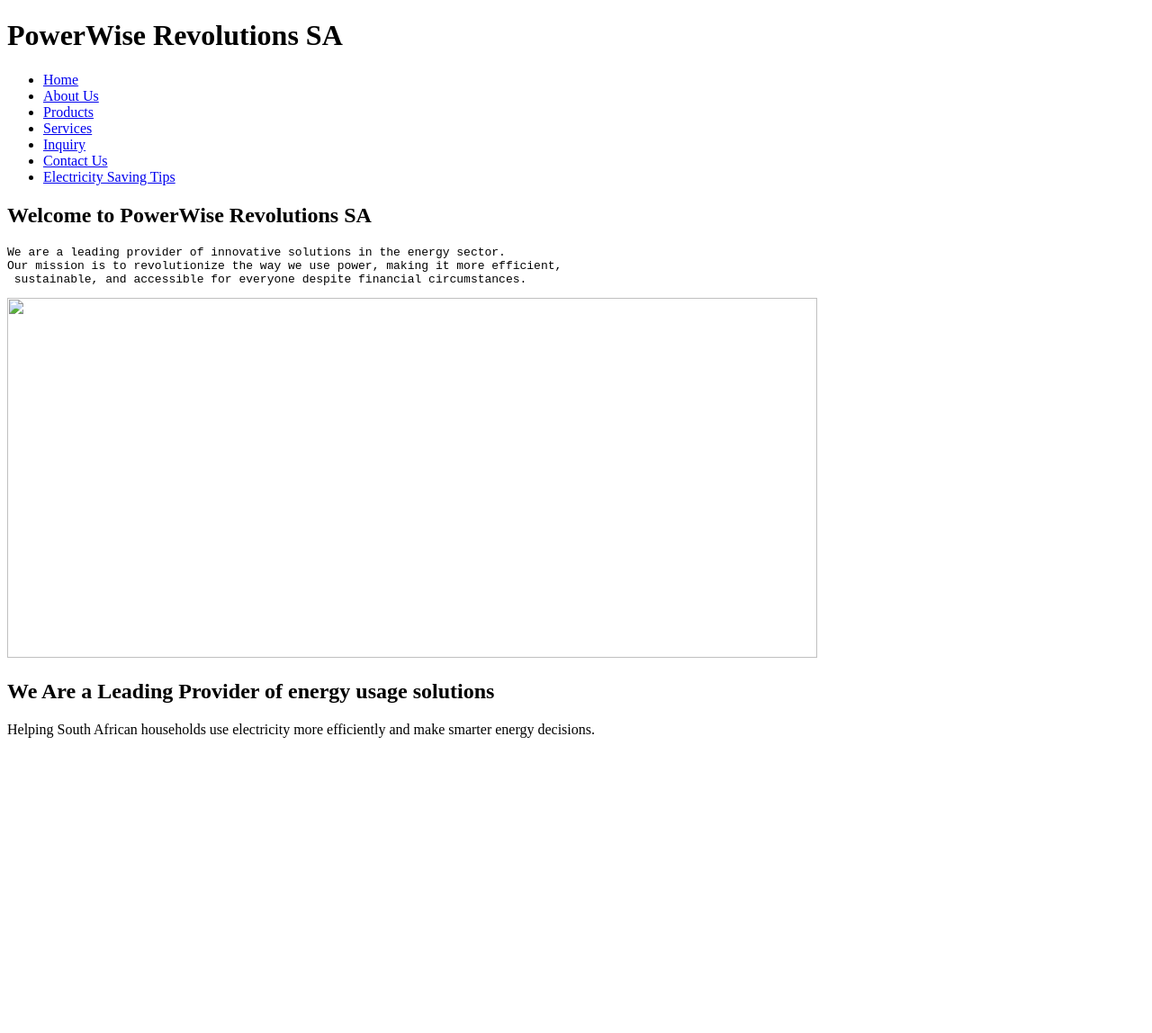
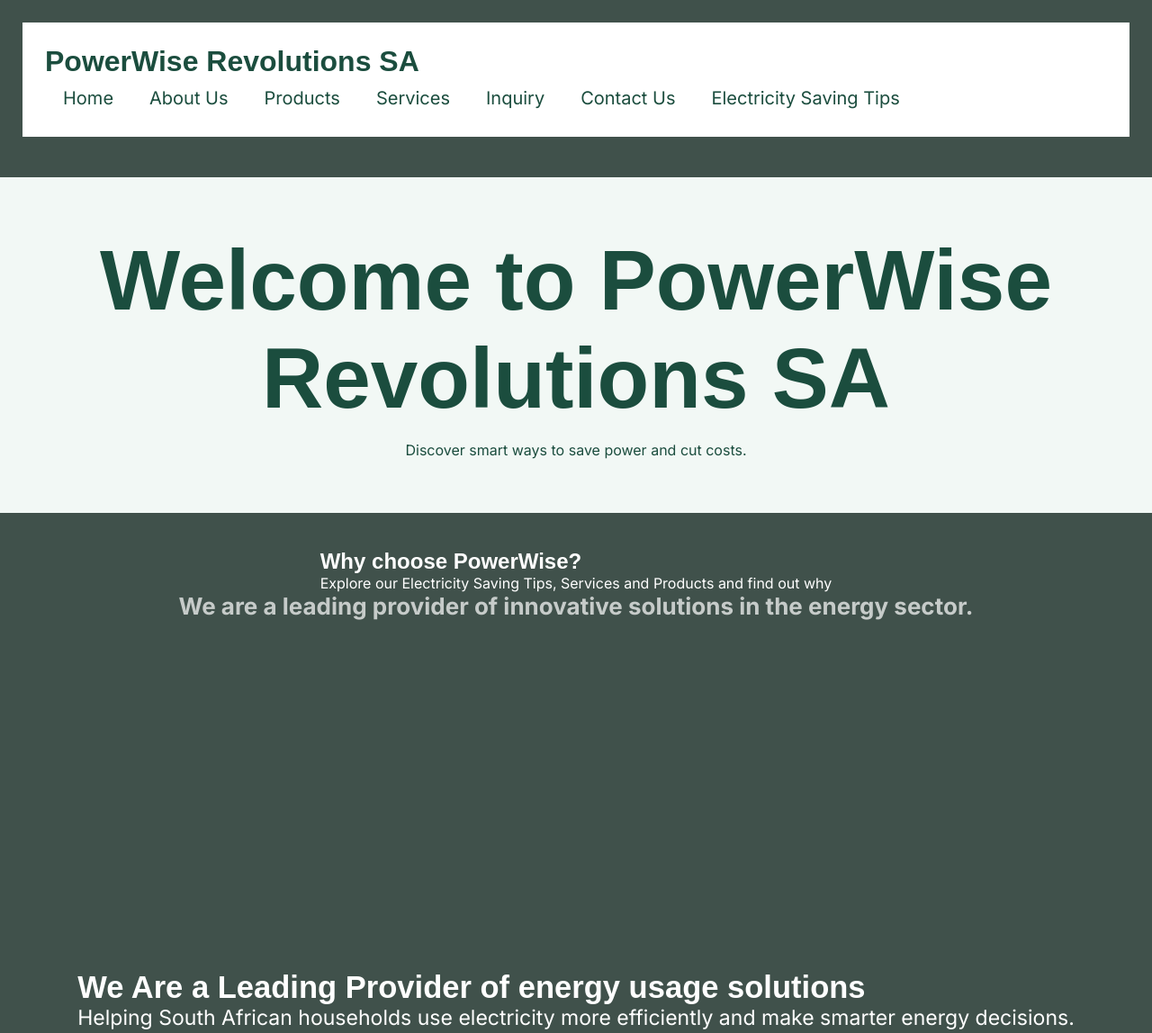
Before and after one commit to Thanya-BUDELI/T_Budeli_ST105292904_PowerWise_Revolutions_SA_wede5020_poe, a plain HTML site: page Index.html in a window 1280 px wide. Shown: the whole page at 90% size. Before the commit the page ends 836 px from the top, so only its background shows below. Drawn offline with Linux system fonts and the light colour scheme.

Commit message:
Refactor Index.html with CSS and content updates
Updated HTML structure and added CSS links for styling. Improved content organization and added new sections for better user experience.

```diff
--- a/Index.html
+++ b/Index.html
@@ -3,15 +3,26 @@
 
 <head>
     <title>Index</title>
+<!-- linking this to the CSS file from the html code -->
+<link rel="stylesheet" href="CSS/style.css" />
+
+<!-- the following links have to do with font style -->
+<link rel="preconnect" href="https://fonts.googleapis.com">
+<link rel="preconnect" href="https://fonts.gstatic.com" crossorigin>
+<link href="https://fonts.googleapis.com/css2?family=Inter:wght@300;400;500;600;700&display=swap" rel="stylesheet">
 </head>
 
+
 <body>
+     <!-- header represents top section of the webpage -->
     <header>
-        <!-- header represents top section of the webpage -->
+
+        <!-- Div is a divider used to separate sections of the html content -->
         <div>
-            <!-- Div is a divider used to separate sections of the html content -->
+
+            <!-- Website title -->
             <h1>PowerWise Revolutions SA</h1>
-
+            <!-- navigation tab -->
             <nav>
 
     <ul>
@@ -37,7 +48,7 @@
         </li>
 
         <li>
-            <a href="contacts.html">Contact Us</a>
+            <a href="contact.html">Contact Us</a>
         </li>
 
         <li>
@@ -52,29 +63,44 @@
     </header>
 
     <main>
+        <section class="hero-section">
+            <h1>Welcome to PowerWise Revolutions SA</h1>
+            <p>Discover smart ways to save power and cut costs.</p>
+        </section>
 
-        <section>
+        <!-- section divider -->
+         <br class="section-divider">
+        <section id="intro-section">
+            <br>
+            <h2>Why choose PowerWise?</h2>
+            <p>Explore our Electricity Saving Tips, Services
+                 and Products and find out why</p>
+        </section>
+
+        <section id="hero-section">
          <!-- Hero Section -->
 
-<h1>Welcome to PowerWise Revolutions SA</h1>
-<pre>We are a leading provider of innovative solutions in the energy sector.
-Our mission is to revolutionize the way we use power, making it more efficient,
- sustainable, and accessible for everyone despite financial circumstances.</pre>
 
-        <img src="images/Screenshot 2026-08-14 160252.png" height="400" width="900" />
+        <div id="hero-content">
+            <h2></h2>
+            <!-- this is a shortcut to put your hero-section content
+             created by using div# + enter -->
+
+<p>We are a leading provider of innovative solutions in the energy sector.</p>
+
+        </div>
         </section>
-
-
-
-        <section>
-            <!-- Summary section -->
+       <br>
+         <section id="Summary-section">
+            <div id="Summary-section">
+                <!-- Summary section -->
             <h2>We Are a Leading Provider of energy usage solutions</h2>
-
+            <!-- <img src="Images\Screenshot 2026-08-14 160321edit.png"> -->
             <p>Helping South African households use electricity more efficiently
         and make smarter energy decisions.</p>
+            </div>
         </section>
-
-    </main>
+          </main>
 
     <footer>
 
```
